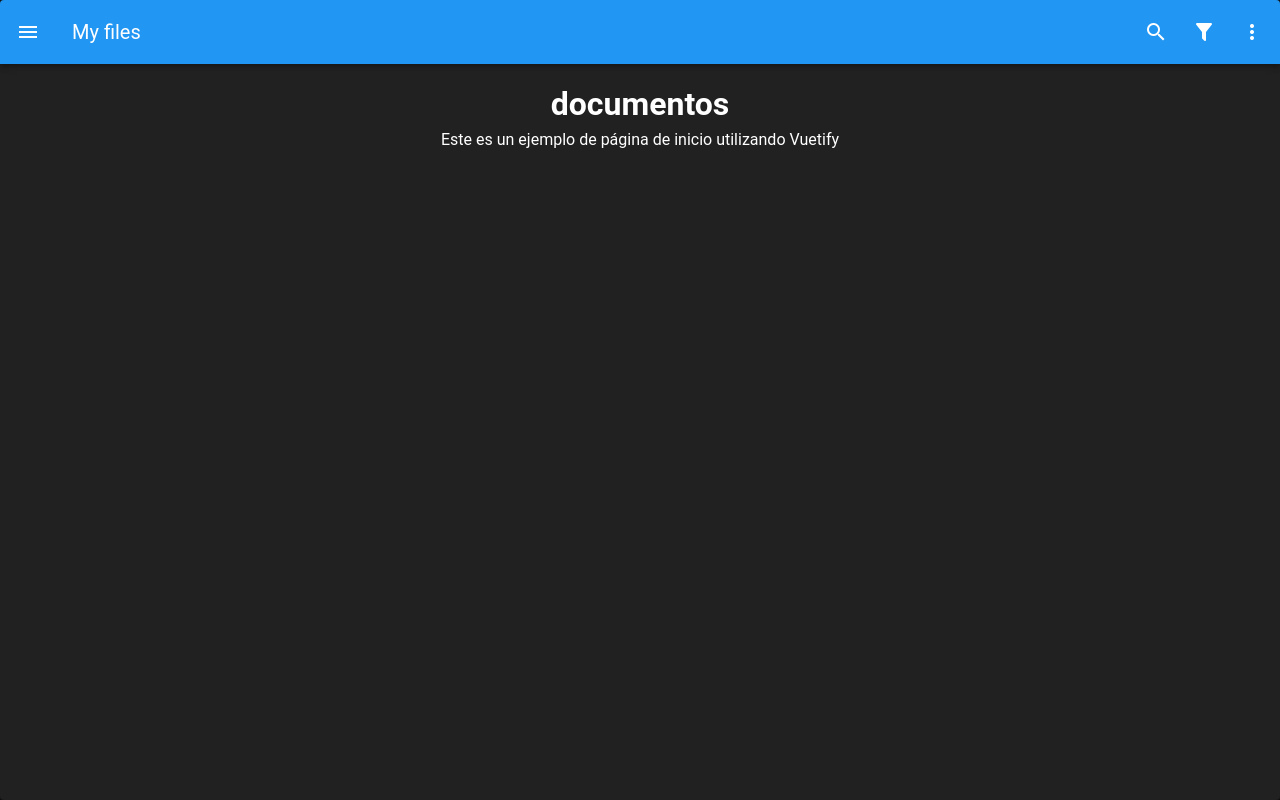
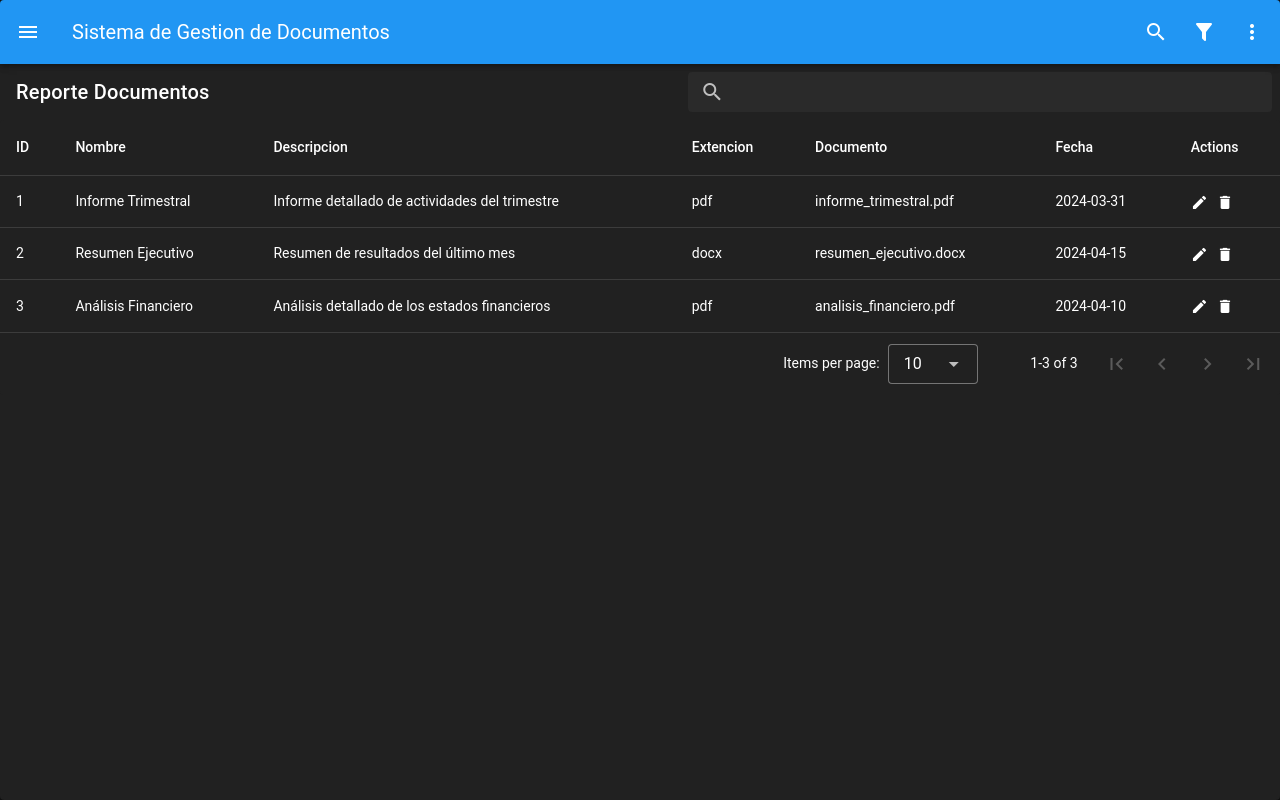
Before and after one commit to AliHCS/CustomSoft_GestorDocs, a Vue app: page /documentos in a window 1280 px wide. Built offline with nearby package versions, Linux system fonts and the light colour scheme; data requests are answered from the project's data file.

Commit message:
vista documentos

```diff
--- a/src/App.vue
+++ b/src/App.vue
@@ -1,22 +1,4 @@
-<script setup lang="ts">
-import { ref } from "vue";
-/* import HeaderComponent from "@/layouts/HeaderComponent.vue"; */
-import { getDocs } from "@/api/documents";
-import { Documento } from "@/utils/interfaces/documents";
-
-const documentos = ref<Documento[]>([]);
-
-const getDocsFunction = async () => {
-  try {
-    const { data } = await getDocs();
-    documentos.value = data;
-    console.log(documentos.value);
-  } catch (error) {
-    console.error("Error al obtener documentos:", error);
-  }
-};
-getDocsFunction();
-</script>
+<script setup lang="ts"></script>
 
 <template>
   <VApp>
--- a/src/layouts/HeaderComponent.vue
+++ b/src/layouts/HeaderComponent.vue
@@ -5,7 +5,7 @@
       @click.stop="drawer = !drawer"
     ></v-app-bar-nav-icon>
 
-    <v-toolbar-title>My files</v-toolbar-title>
+    <v-toolbar-title>Sistema de Gestion de Documentos</v-toolbar-title>
 
     <v-spacer></v-spacer>
 
--- a/src/layouts/SideBarComponent.vue
+++ b/src/layouts/SideBarComponent.vue
@@ -2,8 +2,8 @@
   <v-navigation-drawer
     v-model="props.drawer"
     :location="$vuetify.display.mobile ? 'top' : undefined"
-    temporary
-    sticky
+    absolute
+    disable-resize-watcher
   >
     <v-card class="mx-auto" max-width="300">
       <v-list>
@@ -39,10 +39,4 @@ const navigateTo = (route: string) => {
 };
 </script>
 
-<style scoped>
-.router-link-item {
-  cursor: pointer; /* Establecer el cursor como puntero */
-  color: inherit; /* Heredar el color del texto */
-  text-decoration: none; /* Quitar la subrayado predeterminado */
-}
-</style>
+<style scoped></style>
--- a/src/utils/models/dataSideBar.ts
+++ b/src/utils/models/dataSideBar.ts
@@ -1,12 +1,12 @@
 export const items = [
+  {
+    title: "Home",
+    route: "/",
+  },
   {
     title: "Documentos",
     value: "foo",
     route: "/documentos",
-  },
-  {
-    title: "Bar",
-    route: "/",
   },
   {
     title: "Fizz",
--- a/src/views/Documentos/DocumentosIndex.vue
+++ b/src/views/Documentos/DocumentosIndex.vue
@@ -1,18 +1,82 @@
 <script setup lang="ts">
 import { ref } from "vue";
+import TableComponent from "@/components/TableComponent.vue";
+import { getDocs } from "@/api/documents";
+import { Documento } from "@/utils/interfaces/documents";
+
+const documentos = ref<Documento[]>([]);
+
+const getDocsFunction = async () => {
+  try {
+    const { data } = await getDocs();
+    documentos.value = data;
+    console.log(documentos.value);
+  } catch (error) {
+    console.error("Error al obtener documentos:", error);
+  }
+};
+
+const headers = [
+  {
+    key: "id",
+    title: "ID",
+    align: "start",
+    sortable: false,
+  },
+  {
+    key: "name",
+    title: "Nombre",
+    align: "start",
+    sortable: false,
+  },
+  {
+    key: "description",
+    title: "Descripcion",
+    align: "start",
+    sortable: false,
+  },
+  {
+    key: "extension",
+    title: "Extencion",
+    align: "start",
+    sortable: false,
+  },
+  {
+    key: "document",
+    title: "Documento",
+    align: "start",
+    sortable: false,
+  },
+  {
+    key: "date",
+    title: "Fecha",
+    align: "start",
+    sortable: false,
+  },
+  { title: "Actions", key: "actions", sortable: false },
+];
+
+const emitActionEdit = (item: any) => {
+  console.log(item);
+};
+const emitDeleteAction = (item: any) => {
+  console.log(item);
+};
+
+getDocsFunction();
 </script>
 
 <template>
-  <v-container>
-    <v-row justify="center">
-      <v-col cols="12">
-        <h1 class="display-2 text-center">documentos</h1>
-        <p class="subtitle-1 text-center">
-          Este es un ejemplo de página de inicio utilizando Vuetify
-        </p>
-      </v-col>
-    </v-row>
-  </v-container>
+  <div>
+    <TableComponent
+      :headers="headers"
+      :items="documentos"
+      title="Reporte Documentos"
+      :showActions="true"
+      @onEditAction="emitActionEdit"
+      @onDeleteAction="emitDeleteAction"
+    />
+  </div>
 </template>
 
 <style scoped></style>
```
